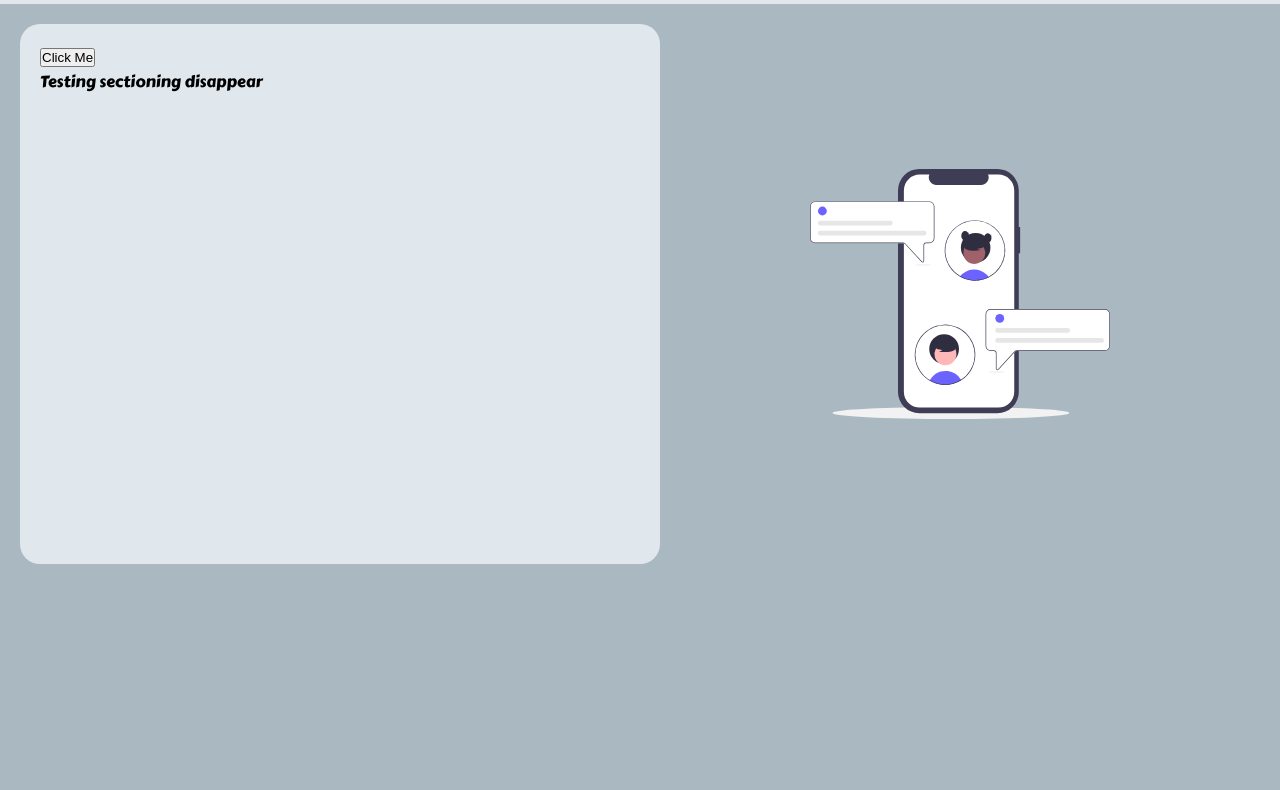
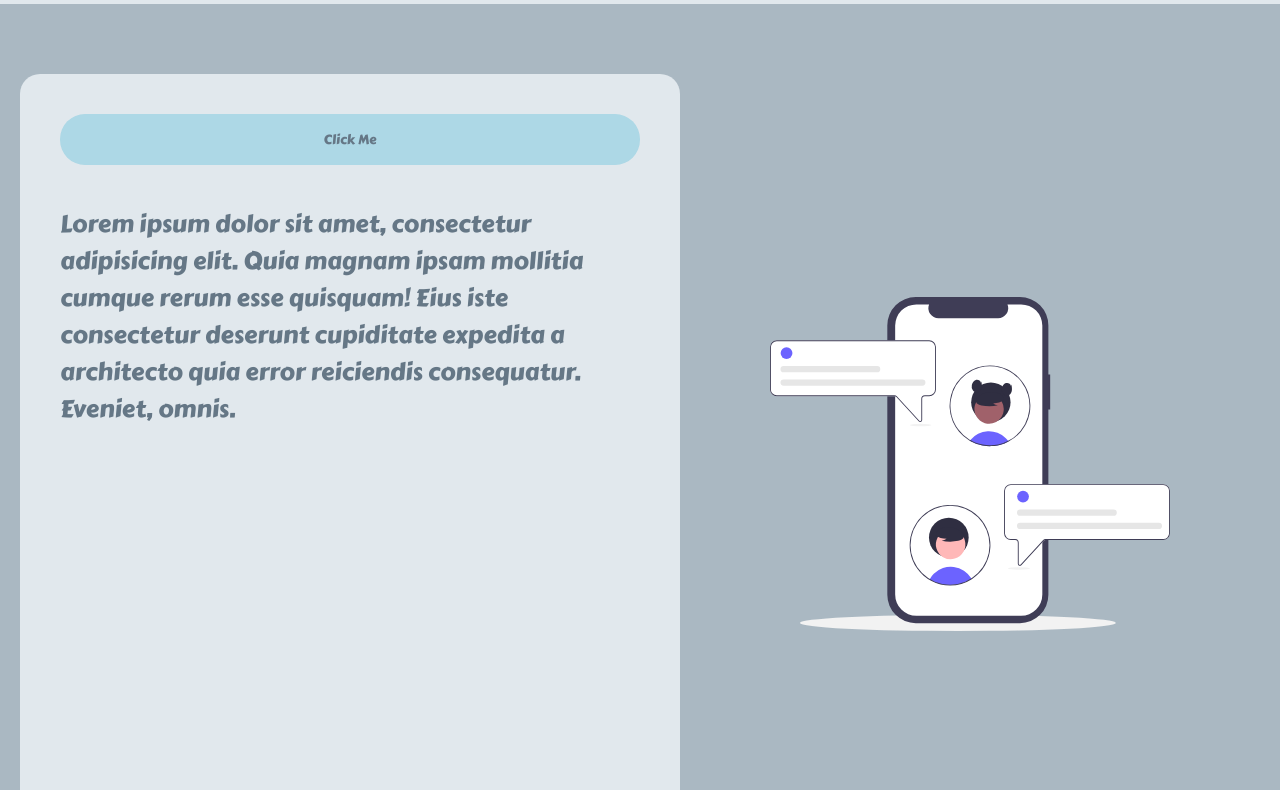
Before and after one commit to wilsonmike/dom-manipulation, a plain HTML site: page index.html in a window 1280 px wide. Shown: the part 86-876 px from the top of the page. Before the commit the page ends 800 px from the top, so only its background shows below. Drawn offline with Linux system fonts and the light colour scheme.

Commit message:
dom practice

```diff
--- a/index.html
+++ b/index.html
@@ -18,10 +18,10 @@
     </header>
         <main class="main">
             <section class="pallete">
-                <button onClick="disappearClick()">Click Me</button>
+                <button class="main-btn" onClick="disappearClick()">Click Me</button>
                 <div id="myDiv">
-                    <section>
-                        <p>Testing sectioning disappear</p>
+                    <section class="main-content">
+                        <p>Lorem ipsum dolor sit amet, consectetur adipisicing elit. Quia magnam ipsam mollitia cumque rerum esse quisquam! Eius iste consectetur deserunt cupiditate expedita a architecto quia error reiciendis consequatur. Eveniet, omnis.</p>
                     </section>
                 </div>
             </section>
--- a/script.js
+++ b/script.js
@@ -12,10 +12,6 @@
 
 document.getElementById("dom-change").onclick = changeColor;
 
-function changeColor() {
-    document.body.style.backgroundColor = "#a10332";
-    return false;
-}
 
 function changeColor() {
     document.body.style.backgroundColor = "lightblue";
--- a/style.css
+++ b/style.css
@@ -8,7 +8,7 @@ body {
 }
 .link {
   text-decoration: none;
-  color: #000;
+  color: #657786;
 }
 .header {
   display: flex;
@@ -35,14 +35,25 @@ body {
 .main {
   display: flex;
   padding: 20px;
+  margin-top: 50px;
+}
+.main-btn {
+  padding: 15px;
+  background-color: lightblue;
+  color: #657786;
+  border-radius: 25px;
+  border: none;
+  width: 100%;
+  font-family: "Carter One", cursive, sans-serif;
 }
 .pallete {
   flex: 1;
   background-color: #e1e8ed;
   border-radius: 20px;
-  height: 500px;
+  height: 700px;
   width: 500px;
-  padding: 20px;
+  padding: 40px;
+  font-size: 24px;
 }
 .image-container {
   display: flex;
@@ -54,6 +65,10 @@ body {
   padding: 10px;
   height: auto;
   width: auto;
-  max-width: 300px;
-  max-height: 300px;
+  max-width: 400px;
+  max-height: 400px;
 }
+.main-content {
+  margin-top: 40px;
+  color: #657786;
+}
```
